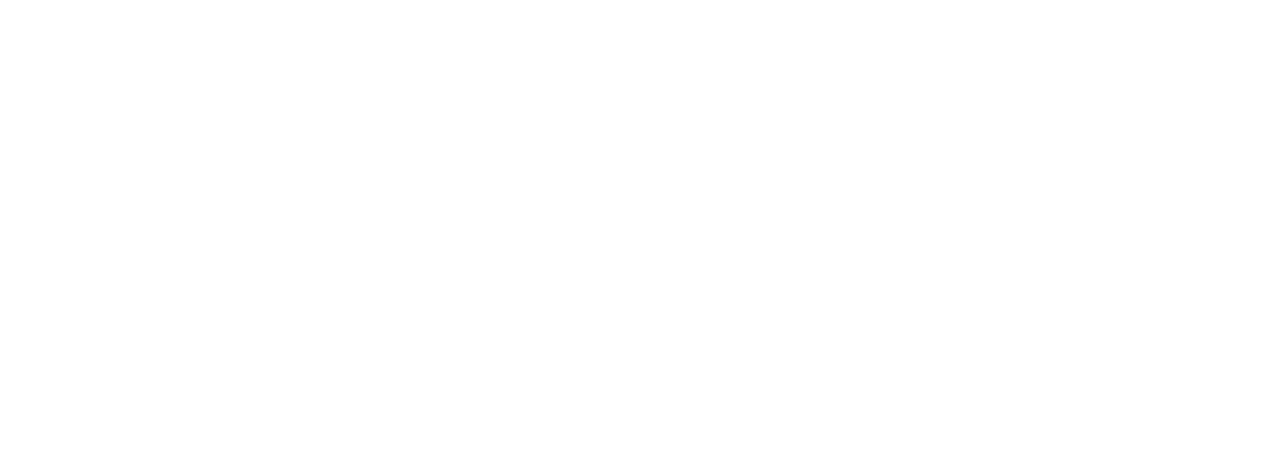
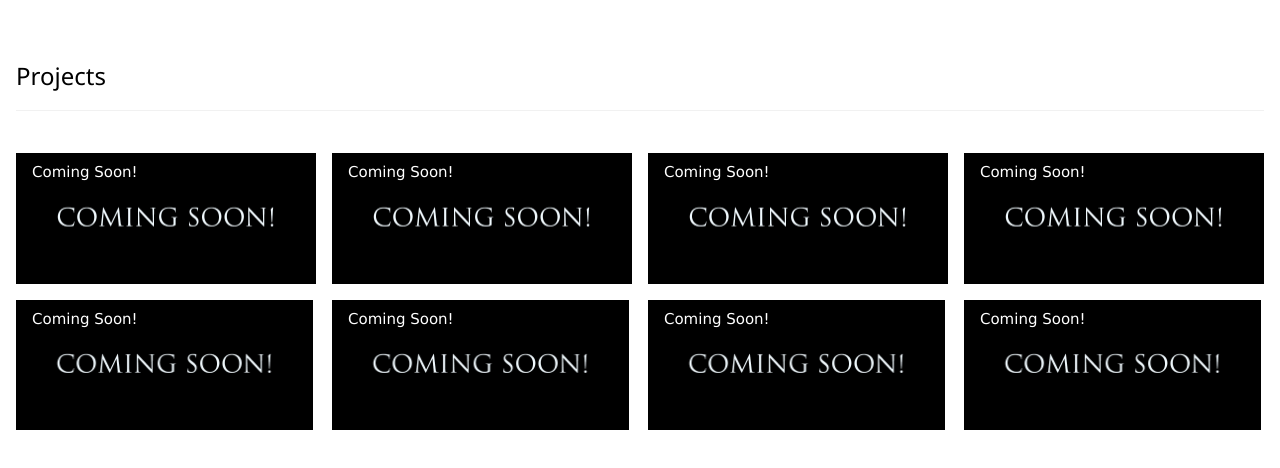
Before and after one commit to wesleylang/WeSlangDevelopment, a plain HTML site: page index.html in a window 1280 px wide. Drawn offline with nearby package versions, Linux system fonts and the light colour scheme.

Commit message:
Made a placeholder for future projects

```diff
--- a/index.html
+++ b/index.html
@@ -19,6 +19,66 @@
 
 		<div id="content" class="w3.container">
 
+
+			<div class="w3-container w3-padding-32" id="projects">
+				<h3 class="w3-border-bottom w3-border-light-grey w3-padding-16">Projects</h3>
+			</div>
+
+			<div class="w3-row-padding">
+				<div class="w3-col l3 m6 w3-margin-bottom">
+				  <div class="w3-display-container">
+				    <div class="w3-display-topleft w3-black w3-padding">Coming Soon!</div>
+				    <img src="images/coming-soon-banner2.png" alt="PlaceHolder" style="width:100%">
+				  </div>
+				</div>
+				<div class="w3-col l3 m6 w3-margin-bottom">
+				  <div class="w3-display-container">
+				    <div class="w3-display-topleft w3-black w3-padding">Coming Soon!</div>
+				    <img src="images/coming-soon-banner2.png" alt="PlaceHolder" style="width:100%">
+				  </div>
+				</div>
+				<div class="w3-col l3 m6 w3-margin-bottom">
+				  <div class="w3-display-container">
+				    <div class="w3-display-topleft w3-black w3-padding">Coming Soon!</div>
+				    <img src="images/coming-soon-banner2.png" alt="PlaceHolder" style="width:100%">
+				  </div>
+				</div>
+				<div class="w3-col l3 m6 w3-margin-bottom">
+				  <div class="w3-display-container">
+				    <div class="w3-display-topleft w3-black w3-padding">Coming Soon!</div>
+				    <img src="images/coming-soon-banner2.png" alt="PlaceHolder" style="width:100%">
+				  </div>
+				</div>
+			</div>
+
+			<div class="w3-row-padding">
+				<div class="w3-col l3 m6 w3-margin-bottom">
+				  <div class="w3-display-container">
+				    <div class="w3-display-topleft w3-black w3-padding">Coming Soon!</div>
+				    <img src="images/coming-soon-banner2.png" alt="PlaceHolder" style="width:99%">
+				  </div>
+				</div>
+				<div class="w3-col l3 m6 w3-margin-bottom">
+				  <div class="w3-display-container">
+				    <div class="w3-display-topleft w3-black w3-padding">Coming Soon!</div>
+				    <img src="images/coming-soon-banner2.png" alt="PlaceHolder" style="width:99%">
+				  </div>
+				</div>
+				<div class="w3-col l3 m6 w3-margin-bottom">
+				  <div class="w3-display-container">
+				    <div class="w3-display-topleft w3-black w3-padding">Coming Soon!</div>
+				    <img src="images/coming-soon-banner2.png" alt="PlaceHolder" style="width:99%">
+				  </div>
+				</div>
+				<div class="w3-col l3 m6 w3-margin-bottom">
+				  <div class="w3-display-container">
+				    <div class="w3-display-topleft w3-black w3-padding">Coming Soon!</div>
+				    <img src="images/coming-soon-banner2.png" alt="PlaceHolder" style="width:99%">
+				  </div>
+				</div>
+			</div>
+
+
 		</div>
 
 
```
Also changed, not shown: about.html (+59 -0 lines), coming-soon-banner2.jpg (added), images/coming-soon-banner2.png (added).
